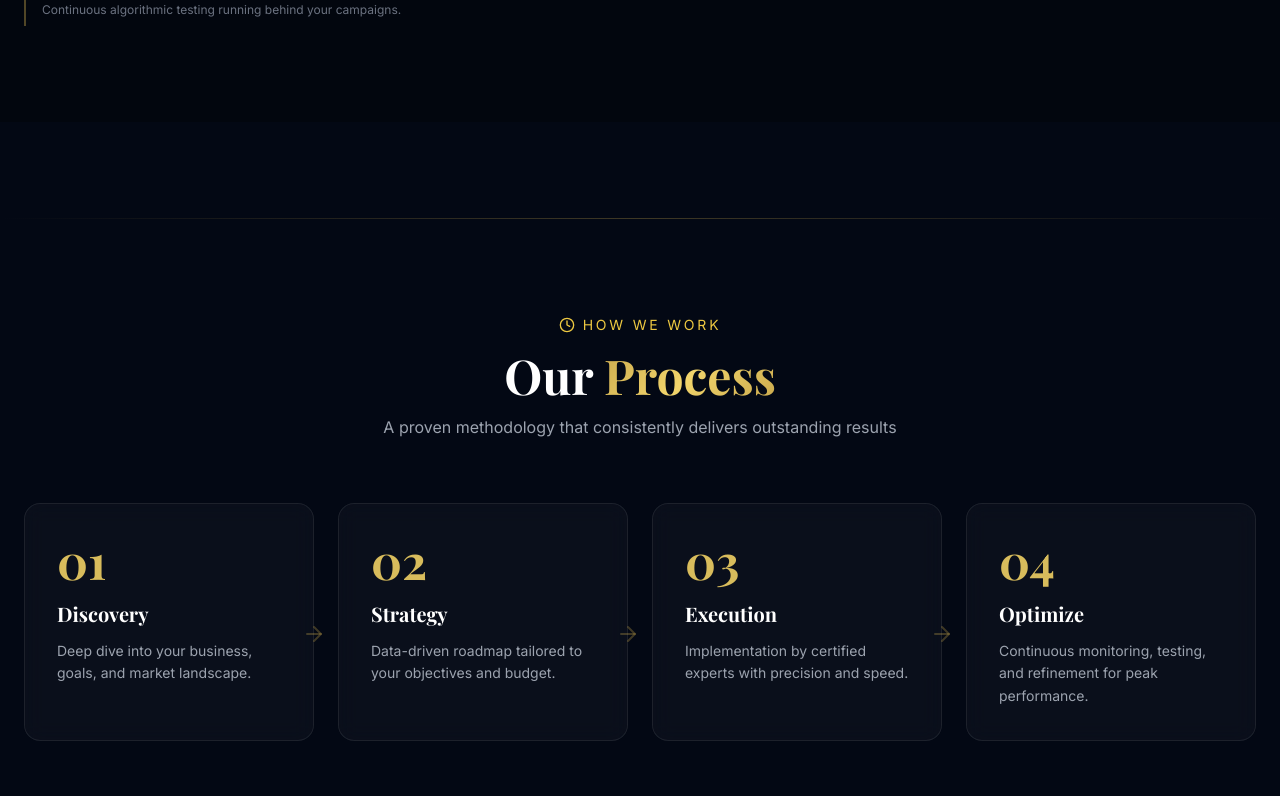
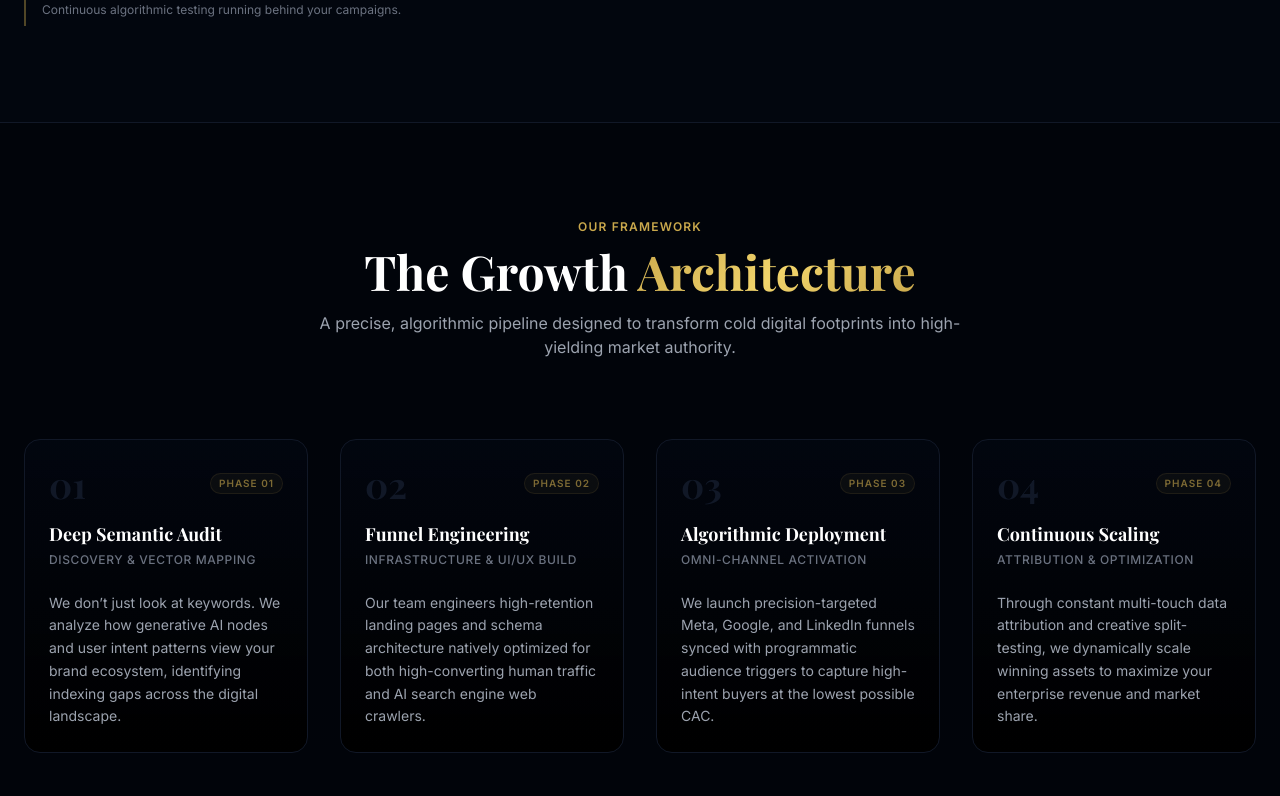
Before and after one commit to parminder17/Vintech-globals-website, a React (Vite) app: page / in a window 1280 px wide. Shown: the part 2984-3780 px from the top of the page. Built offline with nearby package versions, Linux system fonts and the light colour scheme.

Commit message:
Update App.tsx

```diff
--- a/src/App.tsx
+++ b/src/App.tsx
@@ -392,48 +392,90 @@ function WhyChooseUs() {
 // ── Process Section ──
 function Process() {
   const steps = [
-    { num: '01', title: 'Discovery', desc: 'Deep dive into your business, goals, and market landscape.' },
-    { num: '02', title: 'Strategy', desc: 'Data-driven roadmap tailored to your objectives and budget.' },
-    { num: '03', title: 'Execution', desc: 'Implementation by certified experts with precision and speed.' },
-    { num: '04', title: 'Optimize', desc: 'Continuous monitoring, testing, and refinement for peak performance.' },
+    {
+      phase: '01',
+      title: 'Deep Semantic Audit',
+      subtitle: 'Discovery & Vector Mapping',
+      description: 'We don’t just look at keywords. We analyze how generative AI nodes and user intent patterns view your brand ecosystem, identifying indexing gaps across the digital landscape.'
+    },
+    {
+      phase: '02',
+      title: 'Funnel Engineering',
+      subtitle: 'Infrastructure & UI/UX Build',
+      description: 'Our team engineers high-retention landing pages and schema architecture natively optimized for both high-converting human traffic and AI search engine web crawlers.'
+    },
+    {
+      phase: '03',
+      title: 'Algorithmic Deployment',
+      subtitle: 'Omni-Channel Activation',
+      description: 'We launch precision-targeted Meta, Google, and LinkedIn funnels synced with programmatic audience triggers to capture high-intent buyers at the lowest possible CAC.'
+    },
+    {
+      phase: '04',
+      title: 'Continuous Scaling',
+      subtitle: 'Attribution & Optimization',
+      description: 'Through constant multi-touch data attribution and creative split-testing, we dynamically scale winning assets to maximize your enterprise revenue and market share.'
+    }
   ];
+
   return (
-    <section id="process" className="py-24 relative">
-      <div className="section-divider mb-24" />
+    <section id="process" className="py-24 relative border-t border-gray-900 bg-black/50">
       <div className="max-w-7xl mx-auto px-6">
-        <div className="text-center mb-16 animate-on-scroll">
-          <div className="inline-flex items-center gap-2 mb-4">
-            <Clock size={16} className="text-gold-400" />
-            <span className="text-sm text-gold-400 uppercase tracking-[0.2em]">How We Work</span>
-          </div>
+
+        {/* Section Header */}
+        <div className="text-center mb-20 animate-on-scroll">
+          <span className="text-xs font-semibold tracking-widest text-gold-500 uppercase block mb-3">Our Framework</span>
           <h2 className="font-display text-4xl md:text-5xl font-bold text-white mb-4">
-            Our <span className="gradient-text">Process</span>
+            The Growth <span className="gradient-text">Architecture</span>
           </h2>
-          <p className="text-gray-400 max-w-2xl mx-auto">
-            A proven methodology that consistently delivers outstanding results
+          <p className="text-gray-400 max-w-2xl mx-auto text-base">
+            A precise, algorithmic pipeline designed to transform cold digital footprints into high-yielding market authority.
           </p>
         </div>
-        <div className="grid md:grid-cols-2 lg:grid-cols-4 gap-6">
-          {steps.map((step, i) => (
-            <div key={step.num} className={`animate-on-scroll delay-${(i + 1) * 100} relative`}>
-              <div className="glass-card rounded-2xl p-8 h-full">
-                <div className="font-display text-5xl font-bold text-[#D8BC5C] mb-4">{step.num}</div>
-                <h3 className="font-display text-xl font-bold text-white mb-3">{step.title}</h3>
-                <p className="text-sm text-gray-400 leading-relaxed">{step.desc}</p>
+
+        {/* Process Timeline Grid */}
+        <div className="grid grid-cols-1 md:grid-cols-2 lg:grid-cols-4 gap-8 relative">
+          {steps.map((step, idx) => (
+            <div
+              key={idx}
+              className={`p-6 rounded-2xl border border-gray-900 bg-gradient-to-b from-gray-950/60 to-black hover:border-gold-500/20 transition-all duration-300 group flex flex-col justify-between relative animate-on-scroll delay-${(idx + 1) * 100}`}
+            >
+              {/* Subtle top bar glow on hover */}
+              <div className="absolute top-0 left-0 w-full h-[2px] bg-gradient-to-r from-transparent via-gold-500/0 to-transparent group-hover:via-gold-500/40 transition-all duration-500 rounded-t-2xl" />
+
+              <div className="space-y-4">
+                {/* Phase Number & Status */}
+                <div className="flex justify-between items-center">
+                  <span className="font-display text-4xl font-extrabold text-gray-900 group-hover:text-gold-500/10 transition-colors duration-500 select-none">
+                    {step.phase}
+                  </span>
+                  <span className="text-[10px] uppercase tracking-widest text-gold-500/60 font-semibold px-2 py-0.5 bg-gold-500/5 rounded-full border border-gold-500/10">
+                    Phase {step.phase}
+                  </span>
+                </div>
+
+                {/* Content */}
+                <div className="space-y-1">
+                  <h3 className="font-display text-lg font-bold text-white group-hover:text-gold-400 transition-colors">
+                    {step.title}
+                  </h3>
+                  <div className="text-xs font-medium text-gray-500 uppercase tracking-wider">
+                    {step.subtitle}
+                  </div>
+                </div>
+
+                <p className="text-gray-400 text-sm leading-relaxed pt-2">
+                  {step.description}
+                </p>
               </div>
-              {i < steps.length - 1 && (
-                <div className="hidden lg:block absolute top-1/2 -right-3 text-gold-500/30">
-                  <ArrowRight size={24} />
-                </div>
-              )}
             </div>
           ))}
         </div>
+
       </div>
     </section>
   );
 }
-
 // ── Results / Portfolio Section ──
 function Results() {
   const clients = [
```
